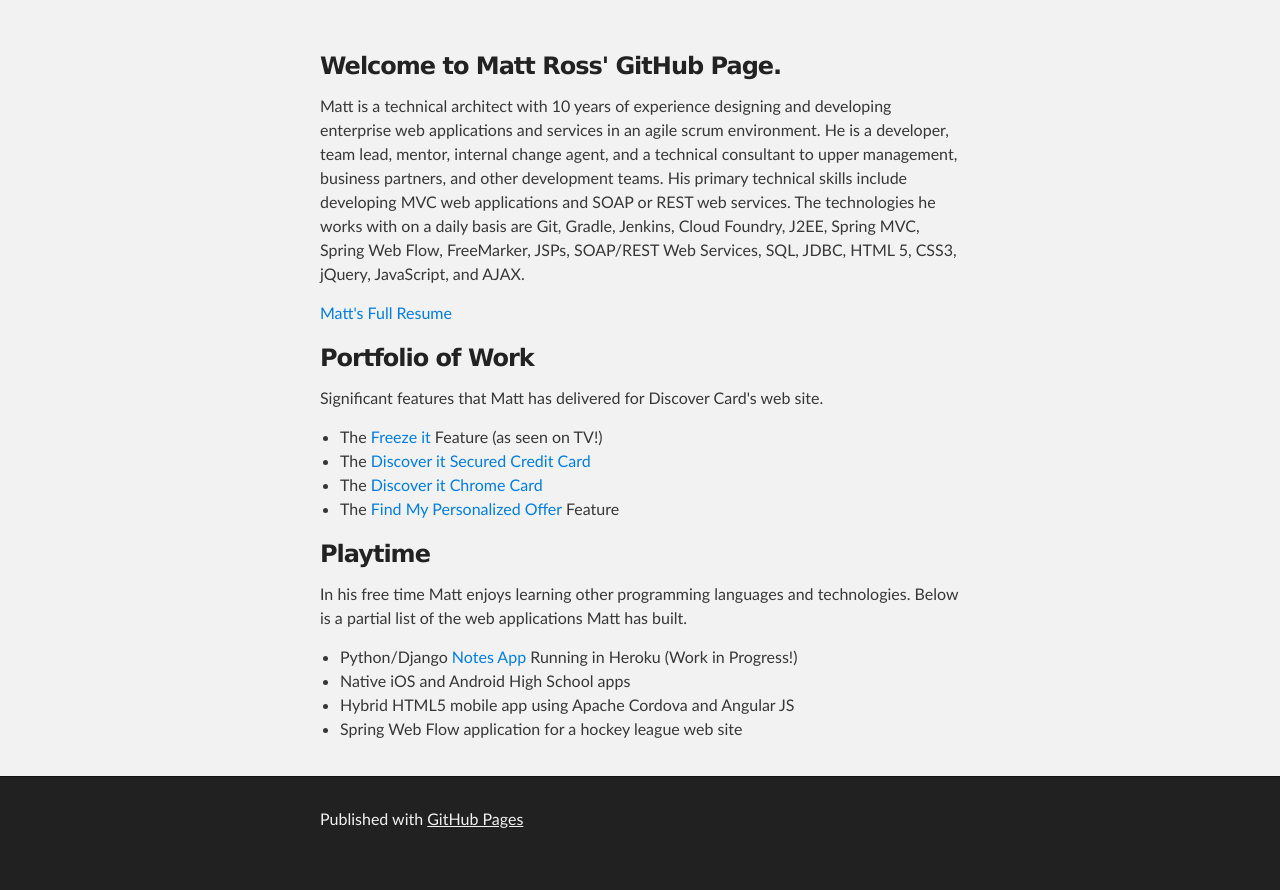
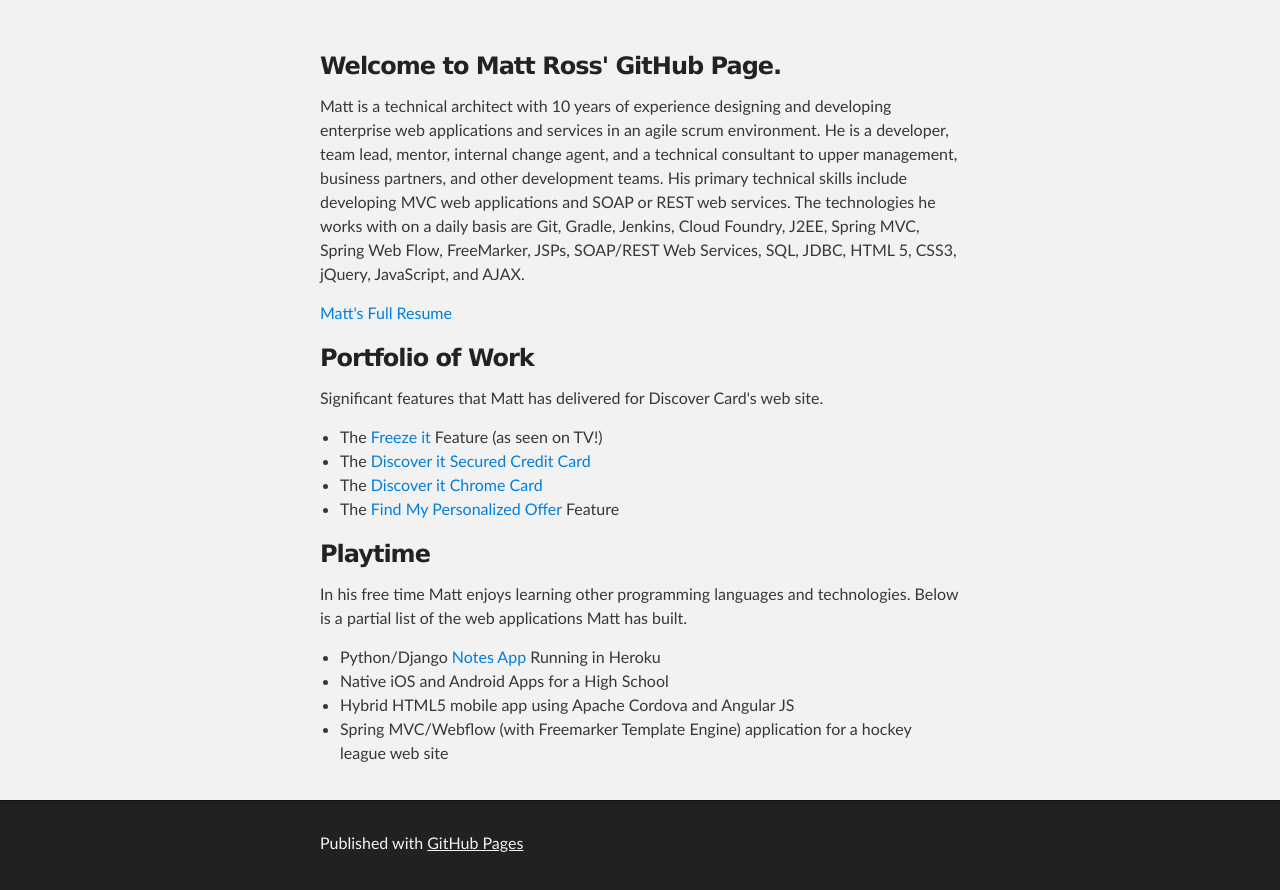
Before and after one commit to MattRoss34/mattross34.github.io, a plain HTML site: page index.html in a window 1280 px wide. Shown: the part 212-1102 px from the top of the page. Before the commit the page ends 1078 px from the top, so only its background shows below. Drawn offline with Linux system fonts and the light colour scheme.

Commit message:
Updated Play Descriptions

```diff
--- a/index.html
+++ b/index.html
@@ -53,10 +53,10 @@ JavaScript, and AJAX.</p>
 <p>In his free time Matt enjoys learning other programming languages and technologies.  Below is a partial list of the web
 applications Matt has built.</p>
 <ul>
-  <li>Python/Django <a href="https://pythonplay.herokuapp.com/notes/">Notes App</a> Running in Heroku (Work in Progress!)</li>
-  <li>Native iOS and Android High School apps</li>
+  <li>Python/Django <a href="https://pythonplay.herokuapp.com/notes/">Notes App</a> Running in Heroku</li>
+  <li>Native iOS and Android Apps for a High School</li>
   <li>Hybrid HTML5 mobile app using Apache Cordova and Angular JS</li>
-  <li>Spring Web Flow application for a hockey league web site</li>
+  <li>Spring MVC/Webflow (with Freemarker Template Engine) application for a hockey league web site</li>
 </ul>
 
       </section>
```
